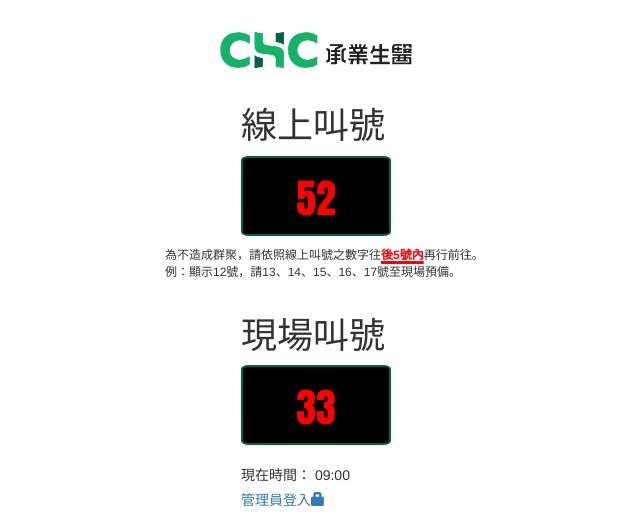
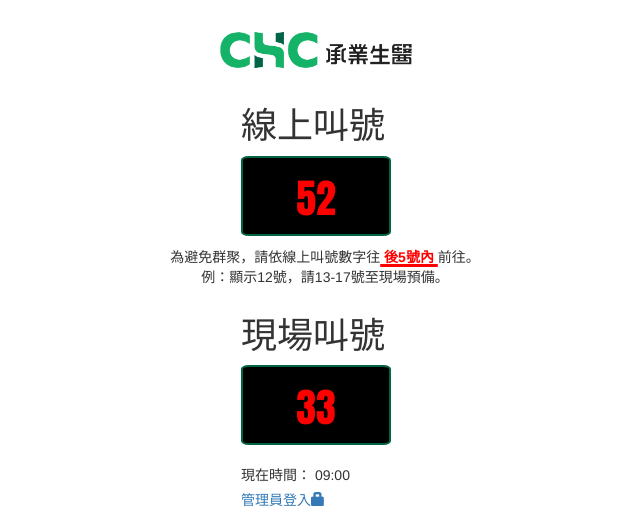
Before and after one commit to ktl1111/callSystem, a Django app: page /call/callnums in a window 1280 px wide. Shown: the top 527 px of the page, without its empty margins (324-964 px from the left). Run offline with Django 4.2, Linux system fonts and the light colour scheme; data comes from the database, SQL or seed files in the repository.

Commit message:
edit text

```diff
--- a/templates/call.html
+++ b/templates/call.html
@@ -10,7 +10,7 @@
 {% for num in num_list %}
 <div id="border" class="md-6">
     <span class="call" style="margin-bottom: 10px;"> {{ num.num }} </span>
-    <div style="font-size: 12px;margin-top: 20px; width: 320px; margin-left: -90px;text-align: left">為不造成群聚，請依照線上叫號之數字往<strong style="color:red; text-decoration: underline; text-decoration-color:red;text-decoration-thickness: 3px;">後5號內</strong>再行前往。<br/> 例：顯示12號，請13、14、15、16、17號至現場預備。</div>
+    <div style="font-size: 14px;margin-top: 20px; width: 320px; margin-left: -90px;">為避免群聚，請依線上叫號數字往<strong style="color:red; text-decoration: underline; text-decoration-color:red;text-decoration-thickness: 3px;"> 後5號內 </strong>前往。<br/> 例：顯示12號，請13-17號至現場預備。</div>
 </div>
 {% endfor %}
 <br/>
```
